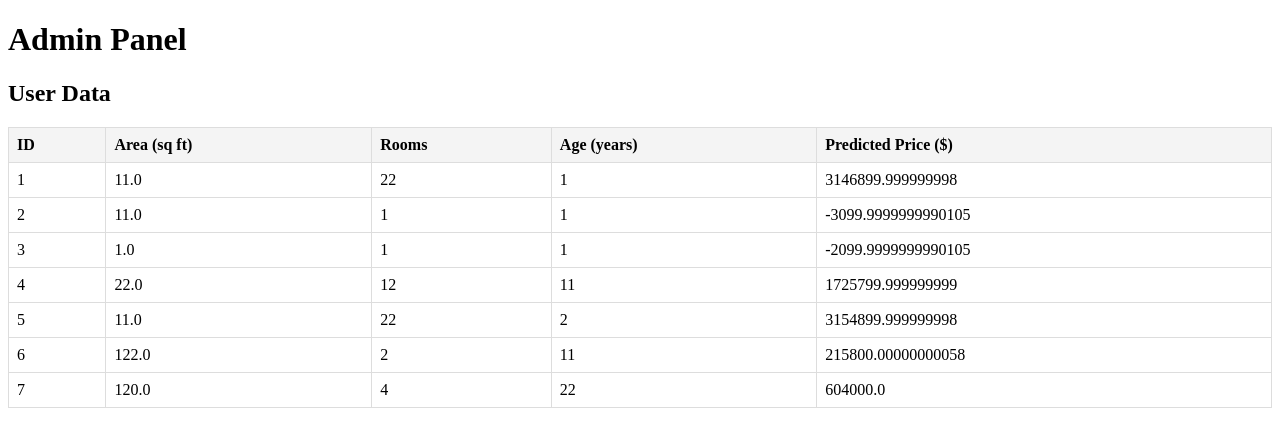
After one commit to Lamouchi-Bayrem/Hous-Price-Prediction-flask, a Flask app: page /admin in a window 1280 px wide. The commit adds this page. Shown: the top 447 px of the page. Run offline with Flask 3, Linux system fonts and the light colour scheme; parts of the project's set-up code (start-up, migrations or seed data) failed here and were passed over.

Commit message:
Initial commit for my new project

```diff
--- a/app.py
+++ b/app.py
@@ -1,31 +1,68 @@
-from flask import Flask, request, render_template
+from flask import Flask, render_template, request
 import pickle
+from flask_sqlalchemy import SQLAlchemy
 import pandas as pd
 
 app = Flask(__name__)
+
+# Configure SQLite Database
+app.config['SQLALCHEMY_DATABASE_URI'] = 'sqlite:///home_prices.db'
+app.config['SQLALCHEMY_TRACK_MODIFICATIONS'] = False
+
+# Initialize Database
+db = SQLAlchemy(app)
+
+# Define Database Model
+class HomeData(db.Model):
+    id = db.Column(db.Integer, primary_key=True)
+    area = db.Column(db.Float, nullable=False)
+    rooms = db.Column(db.Integer, nullable=False)
+    age = db.Column(db.Integer, nullable=False)
+    predicted_price = db.Column(db.Float)
 
 # Load the trained model
 with open('home_price_model.pkl', 'rb') as f:
     model = pickle.load(f)
 
+# Home Route
 @app.route('/')
-def home():
+def index():
     return render_template('index.html')
 
+# Form Submission Route
 @app.route('/predict', methods=['POST'])
 def predict():
-    # Get form data
-    area = float(request.form['area'])
-    rooms = int(request.form['rooms'])
-    age = int(request.form['age'])
+    if request.method == 'POST':
+        try:
+            # Get form data
+            area = float(request.form['area'])
+            rooms = int(request.form['rooms'])
+            age = int(request.form['age'])
 
-    # Create a DataFrame with named columns to match the model's expected input
-    input_data = pd.DataFrame([[area, rooms, age]], columns=['area', 'rooms', 'age'])
+            # Create a DataFrame with named columns to match the model's expected input
+            input_data = pd.DataFrame([[area, rooms, age]], columns=['area', 'rooms', 'age'])
 
-    # Make prediction
-    prediction = model.predict(input_data)[0]
+            # Make prediction
+            predicted_price = model.predict(input_data)[0]
 
-    return render_template('index.html', prediction_text=f'Predicted Home Price: ${prediction:,.2f}')
+            # Save to Database
+            new_entry = HomeData(area=area, rooms=rooms, age=age, predicted_price=predicted_price)
+            db.session.add(new_entry)
+            db.session.commit()
+
+            return render_template('index.html', prediction_text=f'Predicted Home Price: ${predicted_price:,.2f}')
+
+        except Exception as e:
+            return render_template('index.html', error_text=f"Error: {str(e)}")
+
+# Admin Route to View Database Contents
+@app.route('/admin')
+def admin():
+    # Query all records from the database
+    all_data = HomeData.query.all()
+    return render_template('admin.html', data=all_data)
 
 if __name__ == '__main__':
-    app.run( host= '0.0.0.0' , debug=True , port=5001)
+    with app.app_context():
+        db.create_all()  # Ensure tables are created
+    app.run(host='0.0.0.0', debug=True, port=5001)
--- /dev/null
+++ b/templates/admin.html
@@ -0,0 +1,48 @@
+<!DOCTYPE html>
+<html lang="en">
+<head>
+    <meta charset="UTF-8">
+    <meta name="viewport" content="width=device-width, initial-scale=1.0">
+    <title>Admin Panel</title>
+    <style>
+        table {
+            width: 100%;
+            border-collapse: collapse;
+        }
+        th, td {
+            border: 1px solid #ddd;
+            padding: 8px;
+            text-align: left;
+        }
+        th {
+            background-color: #f4f4f4;
+        }
+    </style>
+</head>
+<body>
+    <h1>Admin Panel</h1>
+    <h2>User Data</h2>
+    <table>
+        <thead>
+            <tr>
+                <th>ID</th>
+                <th>Area (sq ft)</th>
+                <th>Rooms</th>
+                <th>Age (years)</th>
+                <th>Predicted Price ($)</th>
+            </tr>
+        </thead>
+        <tbody>
+            {% for entry in data %}
+            <tr>
+                <td>{{ entry.id }}</td>
+                <td>{{ entry.area }}</td>
+                <td>{{ entry.rooms }}</td>
+                <td>{{ entry.age }}</td>
+                <td>{{ entry.predicted_price }}</td>
+            </tr>
+            {% endfor %}
+        </tbody>
+    </table>
+</body>
+</html>
```
Also changed, not shown: requirements.txt (deleted, +0 -10 lines), templates/index.html (+10 -9 lines), instance/home_prices.db (added), sql.sqlite (added), static/images/house.jpg, 2 other files.
